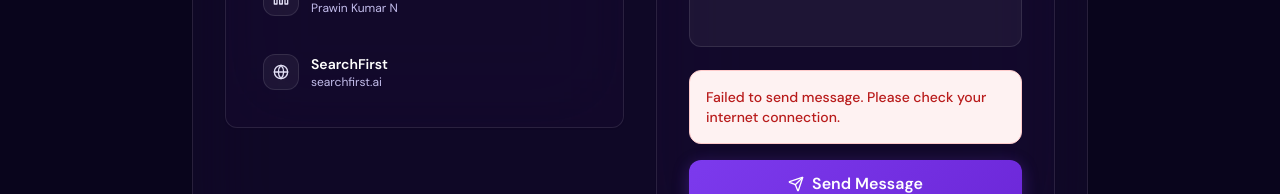
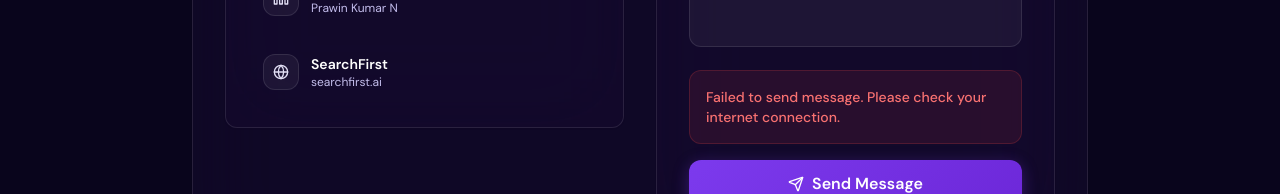
Before and after one commit to prawinkumar2k/portfolio, a React (Vite) app: page / in a window 1280 px wide. Both pictures are taken after typing "Sample", "name@example.com", "Sample", "Sample" into the empty fields and a click on the button "Send Message". Shown: the part 7142-7336 px from the top of the page. Built offline with nearby package versions, Linux system fonts and the light colour scheme; no server answers.

Commit message:
fix: complete final straggling light mode colors in Contact section

```diff
--- a/client/components/Contact.tsx
+++ b/client/components/Contact.tsx
@@ -151,7 +151,7 @@ export default function Contact() {
                     href={href}
                     target="_blank"
                     rel="noopener noreferrer"
-                    className="flex items-center gap-3 p-3 rounded-xl hover:bg-[#F8FAFC] border border-transparent hover:border-white/10 transition-all duration-200 group"
+                    className="flex items-center gap-3 p-3 rounded-xl hover:bg-white/5 border border-transparent hover:border-white/10 transition-all duration-200 group"
                     whileHover={{ x: 4 }}
                   >
                     <div className="w-9 h-9 rounded-lg bg-white/5 border border-white/10 flex items-center justify-center text-[#E2DFF5] group-hover:bg-[#6D28D9] group-hover:text-white transition-colors">
@@ -239,8 +239,8 @@ export default function Contact() {
                     animate={{ opacity: 1, y: 0 }}
                     className={`p-4 rounded-xl text-sm font-medium ${
                       submitStatus === "success"
-                        ? "bg-green-50 text-green-700 border border-green-200"
-                        : "bg-red-50 text-red-700 border border-red-200"
+                        ? "bg-green-500/10 text-green-400 border border-green-500/20"
+                        : "bg-red-500/10 text-red-400 border border-red-500/20"
                     }`}
                   >
                     {statusMessage}
```
